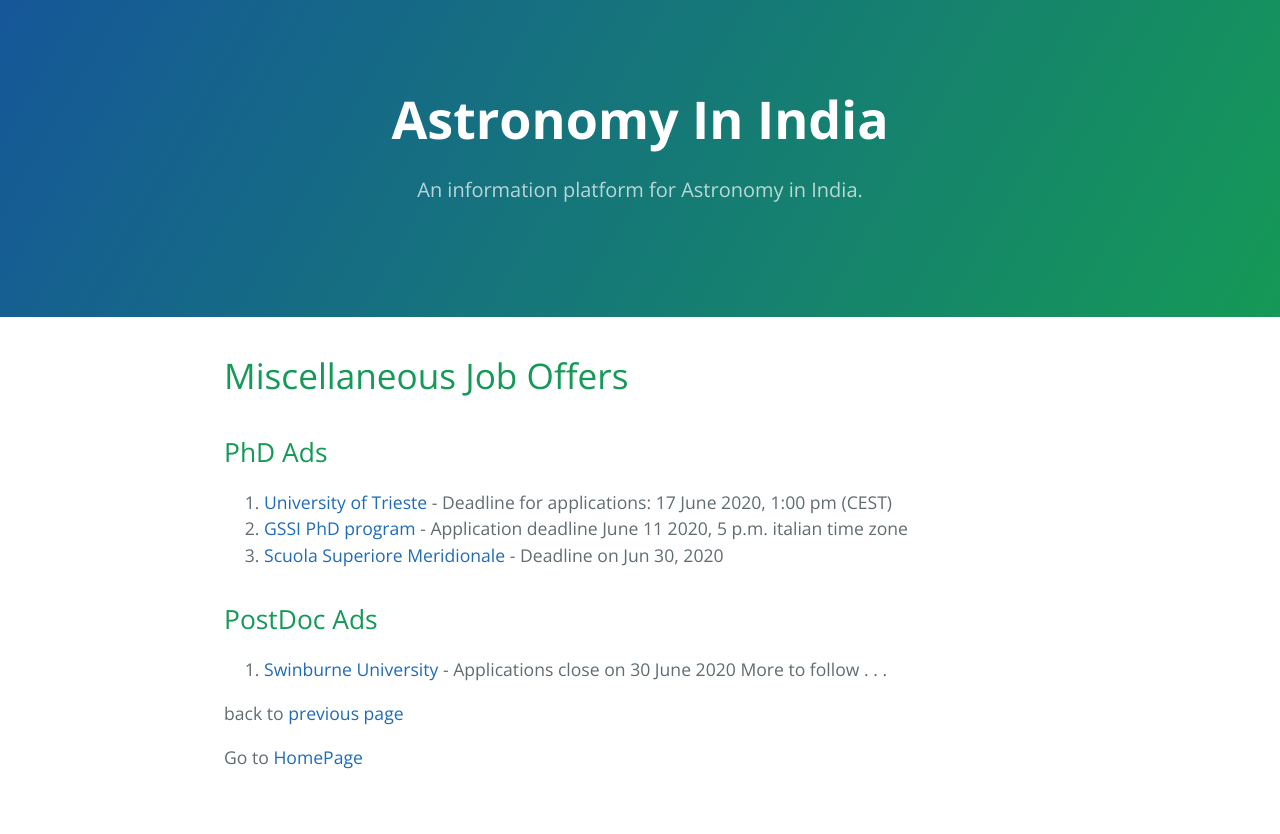
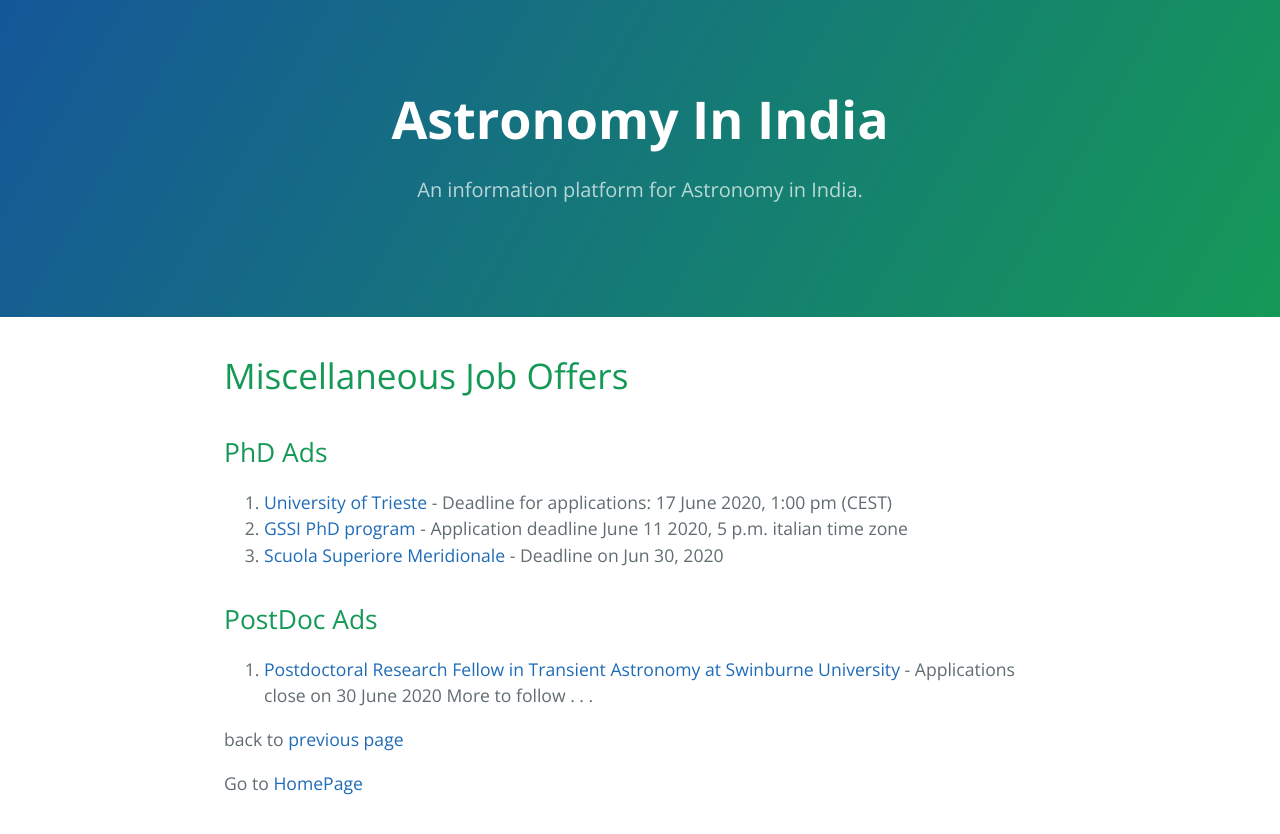
Before and after one commit to kalyanradhakrishnan/Astronomy-In-India, a Jekyll site: the page built from pages/miscellaneous_offers.md, in a window 1280 px wide. Shown: the top 834 px of the page. Built offline with Jekyll 4.4.1, drawn with Linux system fonts in a browser that asks for light colours.

Commit message:
Update miscellaneous_offers.md

```diff
--- a/pages/miscellaneous_offers.md
+++ b/pages/miscellaneous_offers.md
@@ -14,7 +14,7 @@
 
 ## PostDoc Ads
 
-1. [Swinburne University](Postdoctoral Research Fellow in Transient Astronomy) - Applications close on 30 June 2020
+1. [Postdoctoral Research Fellow in Transient Astronomy at Swinburne University](https://swinjobs.nga.net.au/cp/index.cfm?event=jobs.jati&returnToEvent=jobs.home&jobID=B82BB2BA-F558-CF46-E083-B6161EE1A5DA&audienceTypeCode=EXT&UseAudienceTypeLanguage=1) - Applications close on 30 June 2020
 More to follow . . .
 
 back to [previous page](./phd_postdoc_ad.md)
```
